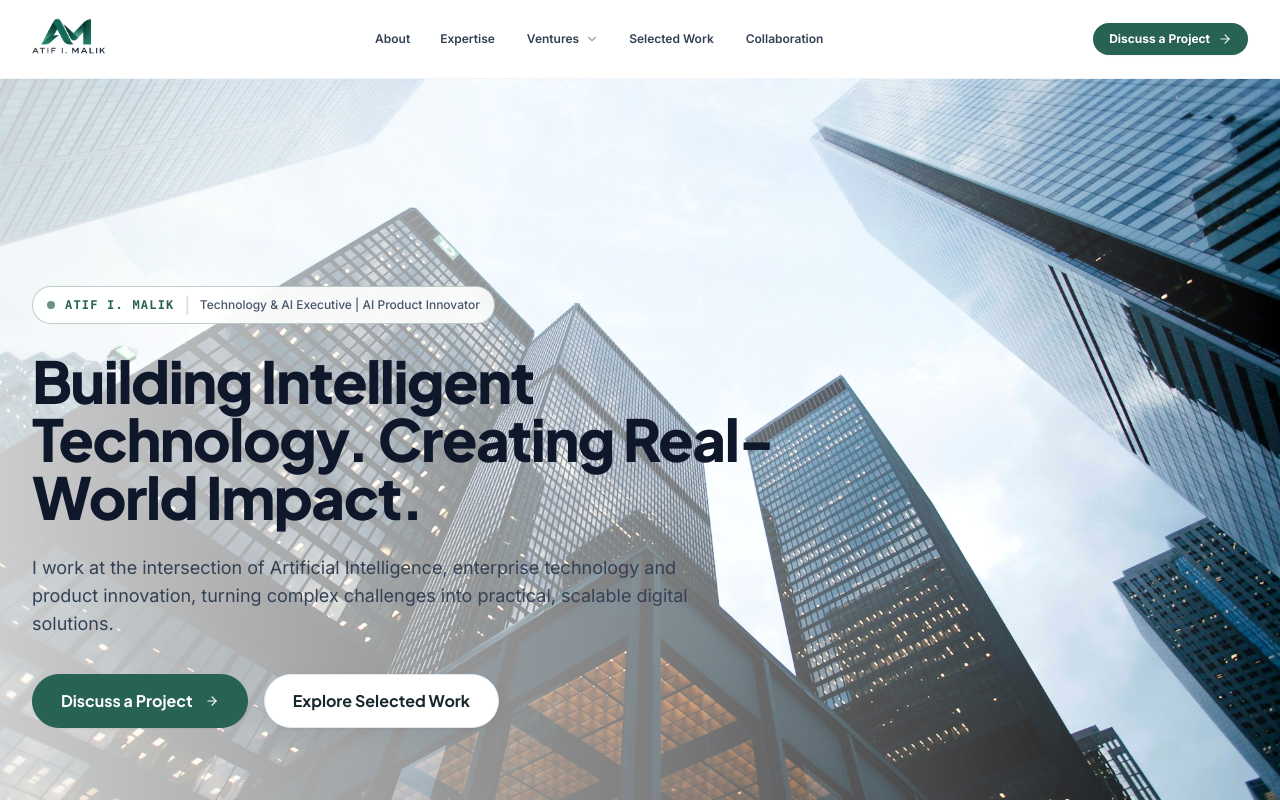
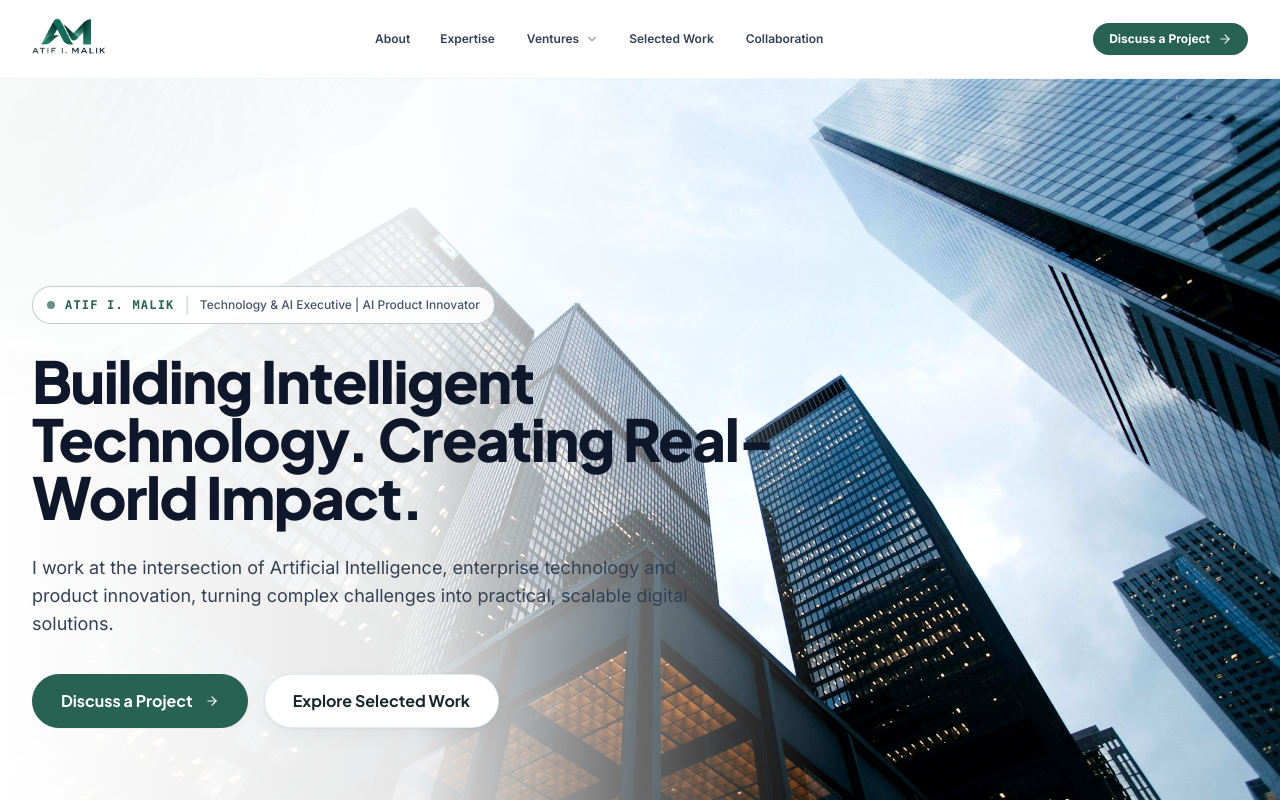
Before and after one commit to mnoumanrasheed/portfolio-atif-malik, a React (Vite) app: page / in a window 1280 px wide. Shown: the top 800 px of the page. Built offline with nearby package versions, Linux system fonts and the light colour scheme; a web font is replaced by a local one.

Commit message:
fix(hero): enhance directional contrast mask for 100% text readability while keeping right image transparent

```diff
--- a/src/components/ui/HeroBackground.tsx
+++ b/src/components/ui/HeroBackground.tsx
@@ -29,12 +29,12 @@ export const HeroBackground: React.FC<HeroBackgroundProps> = ({
     amber: 'from-amber-600/12 via-brand/8 to-transparent'
   }[glowColor];
 
-  // Soft translucent wash strictly under the left text (0-35%), completely transparent on the right (55-100%)
+  // Directional contrast mask: Pure white canvas strictly behind the left text (0-38%) ensuring 100% razor-sharp readability, then feathers smoothly to 100% transparent by 60%, leaving the right side image 100% clear with zero opacity
   const overlayGradients = {
-    clear: 'from-white/60 via-white/30 via-28% to-transparent to-52%',
-    light: 'from-white/70 via-white/40 via-30% to-transparent to-55%',
-    medium: 'from-white/80 via-white/50 via-32% to-transparent to-58%',
-    deep: 'from-white/85 via-white/60 via-35% to-transparent to-60%'
+    clear: 'from-white from-0% via-white via-32% sm:via-white/85 sm:via-42% to-transparent to-58%',
+    light: 'from-white from-0% via-white via-35% sm:via-white/90 sm:via-45% to-transparent to-62%',
+    medium: 'from-white from-0% via-white via-38% sm:via-white/90 sm:via-48% to-transparent to-65%',
+    deep: 'from-white from-0% via-white via-42% sm:via-white/95 sm:via-52% to-transparent to-70%'
   }[overlayOpacity];
 
   return (
```
